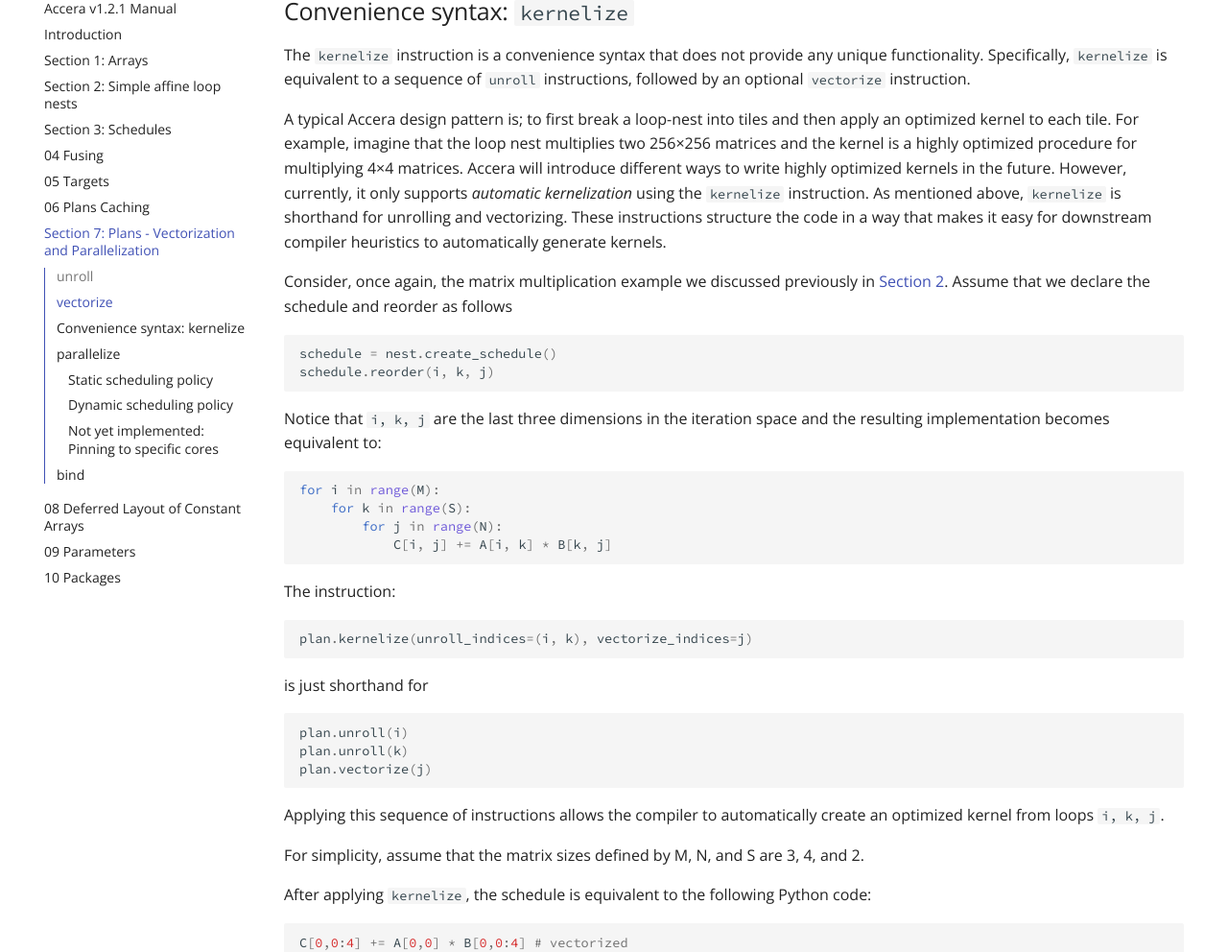
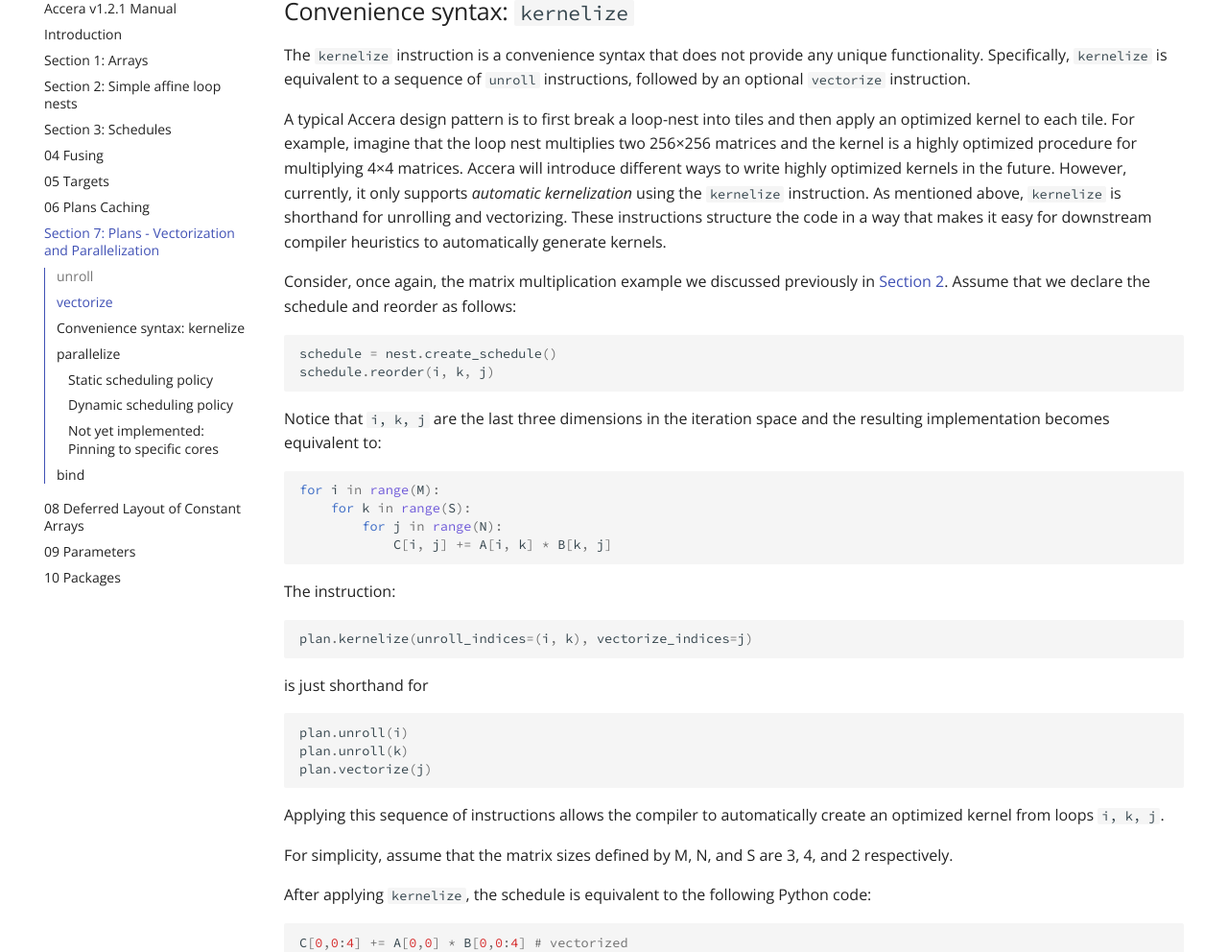
Before and after one commit to microsoft/Accera, an MkDocs documentation site: the page built from docs/Manual/07 Plans - Vectorization and Parallelization.md, in a window 1280 px wide and 1400 px high, scrolled down 3833 px. Shown: the part 147-1139 px from the top of the window at 96% size. Built offline with MkDocs 1.6.1 and Material for MkDocs 9.7.7, drawn with Linux system fonts in a browser that asks for light colours; comment, search, counter and statistics services are not loaded; some of the changed text lies outside the part shown.

Commit message:
Feedback Addressed

````diff
--- a/docs/Manual/07 Plans - Vectorization and Parallelization.md
+++ b/docs/Manual/07 Plans - Vectorization and Parallelization.md
@@ -73,7 +73,7 @@
   00000001400010C3: 48 83 E8 01        sub         rax,1
   00000001400010C7: 75 E7              jne         00000001400010B0
 ```
-Note how the multiplication instruction *vmulps* and the memory move instruction *vmovups* deal with *eight* 32-bit floating-point values at a time.
+Note how the multiplication instruction *vmulps* and the memory move instruction *vmovups* deal with eight 32-bit floating-point values at a time.
 
 Different targets support different vector instructions having different vector sizes. The following table includes iteration logic that vectorizes correctly on most targets with vectorization support, such as Intel Haswell, Broadwell or newer, and ARM v7/A32. Other examples of iteration logic may or may not vectorize correctly. Variables prefixed with *v* are vector types, and those prefixed with *s* are scalar types.
 
@@ -110,10 +110,10 @@
 ## Convenience syntax: `kernelize`
 The `kernelize` instruction is a convenience syntax that does not provide any unique functionality. Specifically, `kernelize` is equivalent to a sequence of `unroll` instructions, followed by an optional `vectorize` instruction.
 
-A typical Accera design pattern is; to first break a loop-nest into tiles and then apply an optimized kernel to each tile. For example, imagine that the loop nest multiplies two 256&times;256 matrices and the kernel is a highly optimized procedure for multiplying 4&times;4 matrices. Accera will introduce different ways to write highly optimized kernels in the future. However, currently, it only supports *automatic kernelization* using the `kernelize` instruction. As mentioned above, `kernelize` is shorthand for unrolling and vectorizing. These instructions structure the code in a way that makes it easy for downstream compiler heuristics to automatically generate kernels.
+A typical Accera design pattern is to first break a loop-nest into tiles and then apply an optimized kernel to each tile. For example, imagine that the loop nest multiplies two 256&times;256 matrices and the kernel is a highly optimized procedure for multiplying 4&times;4 matrices. Accera will introduce different ways to write highly optimized kernels in the future. However, currently, it only supports *automatic kernelization* using the `kernelize` instruction. As mentioned above, `kernelize` is shorthand for unrolling and vectorizing. These instructions structure the code in a way that makes it easy for downstream compiler heuristics to automatically generate kernels.
 
 Consider, once again, the matrix multiplication example we discussed previously in [Section 2](<02%20Simple%20Affine%20Loop%20Nests.md>).
-Assume that we declare the schedule and reorder as follows
+Assume that we declare the schedule and reorder as follows:
 
 ```python
 schedule = nest.create_schedule()
@@ -140,7 +140,7 @@
 ```
 Applying this sequence of instructions allows the compiler to automatically create an optimized kernel from loops `i, k, j`.
 
-For simplicity, assume that the matrix sizes defined by M, N, and S are 3, 4, and 2.
+For simplicity, assume that the matrix sizes defined by M, N, and S are 3, 4, and 2 respectively.
 
 After applying `kernelize`, the schedule is equivalent to the following Python code:
 ```python
````
Also changed, not shown: other parts of docs/Manual/07 Plans - Vectorization and Parallelization.md (+6 -6 lines).
